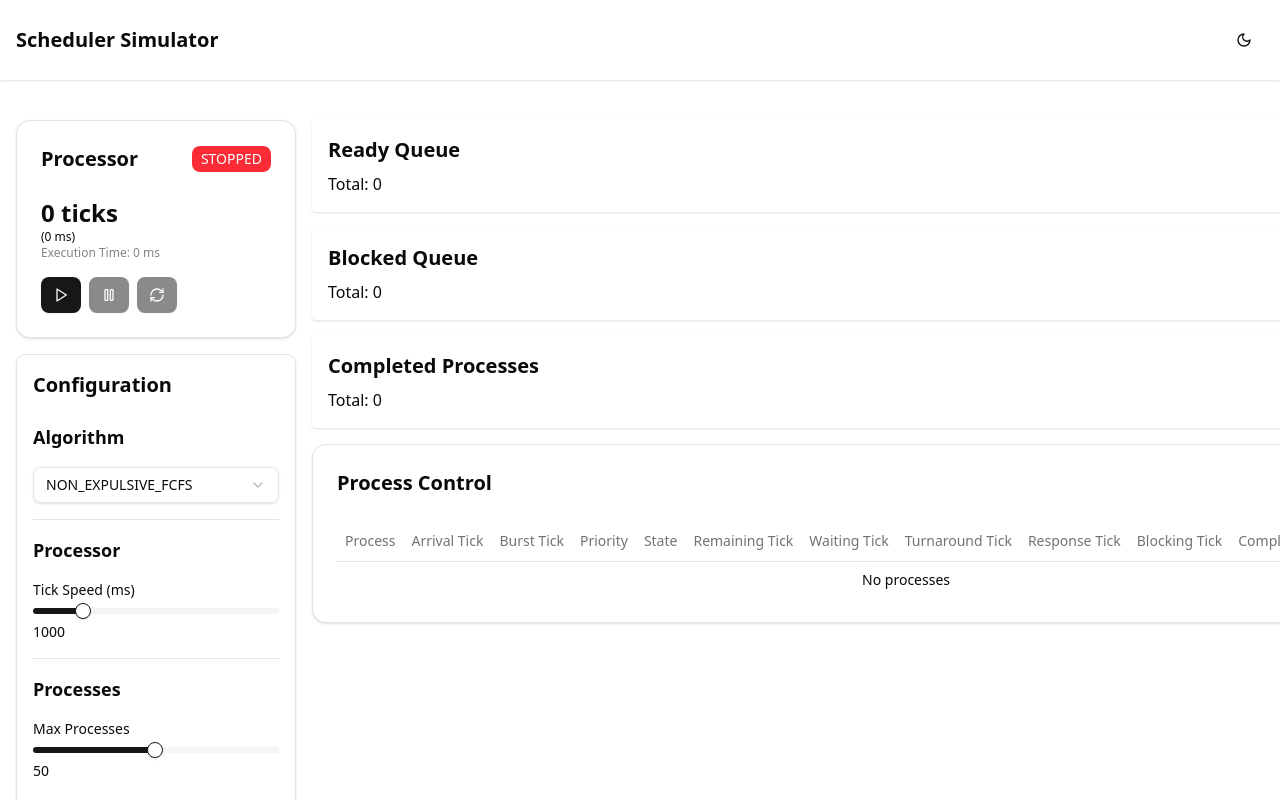
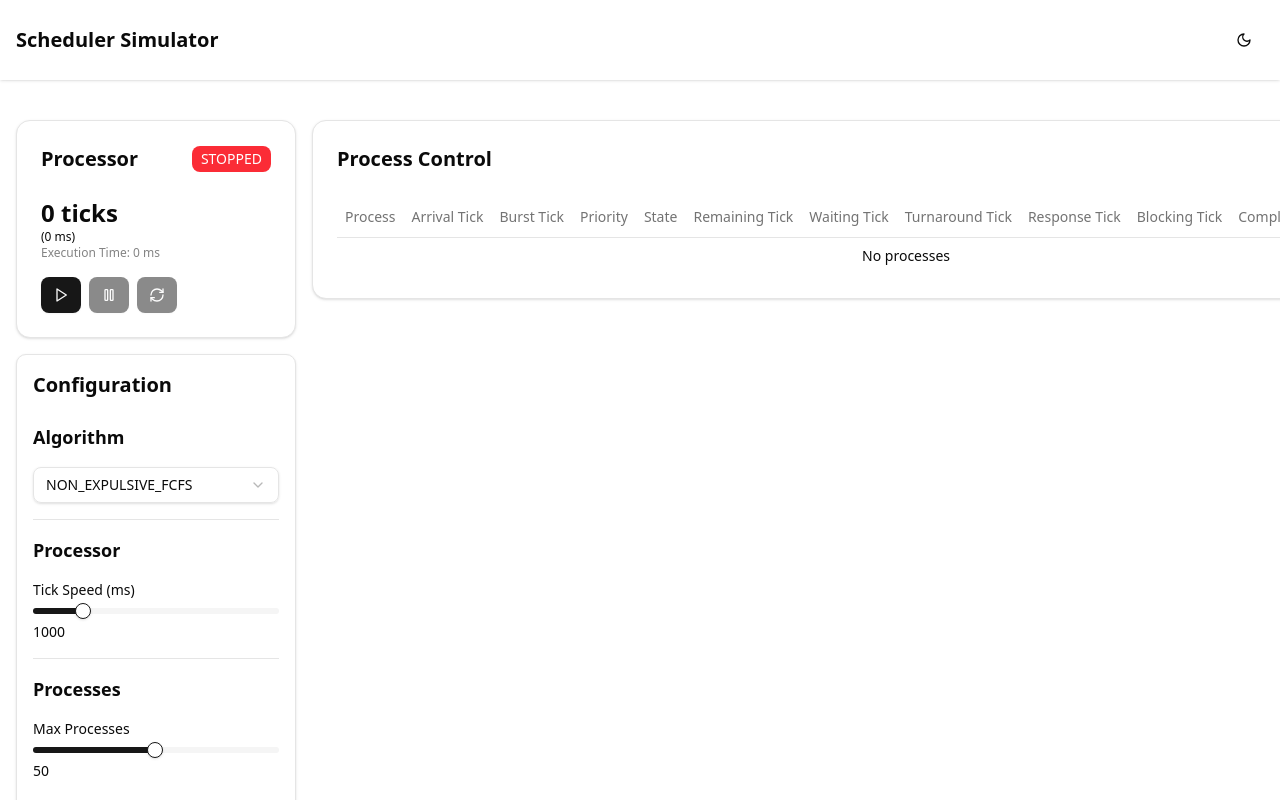
Before and after one commit to EnderPuentes/ula-os-process-scheduler, a Next.js app: page / in a window 1280 px wide. Shown: the top 800 px of the page. Built offline with nearby package versions, Linux system fonts and the light colour scheme.

Commit message:
feat(ui): create detailed process control table with comprehensive process metrics

```diff
--- a/src/app/page.tsx
+++ b/src/app/page.tsx
@@ -1,7 +1,7 @@
 "use client";
 
 import { SimulatorConfiguration } from "@/components/simulator/configuration";
-import { SimulatorProcessControl } from "@/components/simulator/process-control";
+import { SimulatorProcesses } from "@/components/simulator/processes";
 import { SimulatorProcessor } from "@/components/simulator/processor";
 import { ProcessSchedulerSimulator } from "@/lib/simulator";
 import { Process, SimulatorConfig, SimulatorState } from "@/lib/types";
@@ -70,42 +70,7 @@ export default function SimulatorHome() {
             )}
           </div>
           <div className="flex flex-col gap-4">
-            <div className="flex flex-col gap-4">
-              <div className=" p-4 rounded shadow">
-                <h2 className="text-xl font-bold mb-2">Ready Queue</h2>
-                <p>Total: {queueReadyProcesses.length}</p>
-                {/* <ul>
-                  {queueReadyProcesses.map((process) => (
-                    <li key={process.id}>
-                      ID: {process.id}, State: {process.state}
-                    </li>
-                  ))}
-                </ul> */}
-              </div>
-              <div className=" p-4 rounded shadow">
-                <h2 className="text-xl font-bold mb-2">Blocked Queue</h2>
-                <p>Total: {queueBlockedProcesses.length}</p>
-                {/* <ul>
-                  {queueBlockedProcesses.map((process) => (
-                    <li key={process.id}>
-                      ID: {process.id}, State: {process.state}
-                    </li>
-                  ))}
-                </ul> */}
-              </div>
-              <div className=" p-4 rounded shadow">
-                <h2 className="text-xl font-bold mb-2">Completed Processes</h2>
-                <p>Total: {listCompletedProcesses.length}</p>
-                {/* <ul>
-                  {listCompletedProcesses.map((process) => (
-                    <li key={process.id}>
-                      ID: {process.id}, State: {process.state}
-                    </li>
-                  ))}
-                </ul> */}
-              </div>
-            </div>
-            <SimulatorProcessControl processes={processes} />
+            <SimulatorProcesses title="Process Control" processes={processes} />
           </div>
         </div>
       </div>
--- a/src/components/simulator/process-control.tsx
+++ b/src/components/simulator/processes.tsx
@@ -12,10 +12,11 @@ import {
 } from "../ui/table";
 
 type ProcessControlProps = {
+  title: string;
   processes: Process[];
 };
 
-export function SimulatorProcessControl({ processes }: ProcessControlProps) {
+export function SimulatorProcesses({ title, processes }: ProcessControlProps) {
   const getStateStyles = (state: ProcessState) => {
     switch (state) {
       case ProcessState.RUNNING:
@@ -32,7 +33,7 @@ export function SimulatorProcessControl({ processes }: ProcessControlProps) {
   return (
     <Card>
       <CardHeader>
-        <CardTitle className="text-xl font-bold">Process Control</CardTitle>
+        <CardTitle className="text-xl font-bold">{title}</CardTitle>
       </CardHeader>
       <CardContent className="overflow-auto w-full">
         <div className="overflow-auto max-h-[calc(100vh-250px)] max-w-full">
```
